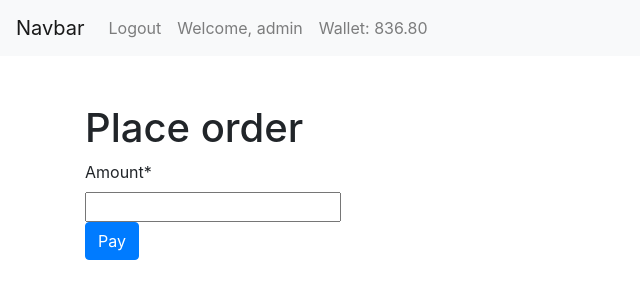
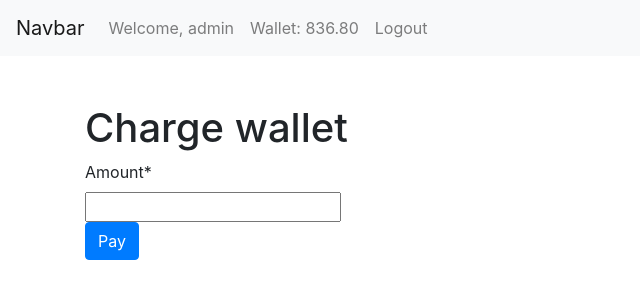
Before and after one commit to demono10000/Projekt-sklep, a Django app: page /wallet/ in a window 1280 px wide. Shown: the top 300 px of the page, without its empty margins (0-640 px from the left). Run offline with Django 4.2, Linux system fonts and the light colour scheme; a user stored in the database is signed in; data comes from the database, SQL or seed files in the repository; some libraries are stand-ins or nearby versions.

Commit message:
Modified navbar

```diff
--- a/main/templates/main/chargeWallet.html
+++ b/main/templates/main/chargeWallet.html
@@ -6,7 +6,7 @@
 {% load crispy_forms_tags %}
 
 <div class="container py-5">
-  <h1>Place order</h1>
+  <h1>Charge wallet</h1>
   <form method="POST">
     {% csrf_token %}
     {{ form|crispy }}
--- a/main/templates/main/includes/navbar.html
+++ b/main/templates/main/includes/navbar.html
@@ -1,22 +1,21 @@
     <!--Navbar-->
     <nav class="navbar navbar-expand-lg navbar-light bg-light">
-      <a class="navbar-brand" href="#">Navbar</a>
+      <a class="navbar-brand" href="{% url 'main:homepage' %}">Navbar</a>
       <button class="navbar-toggler" type="button" data-toggle="collapse" data-target="#navbarText" aria-controls="navbarText" aria-expanded="False" aria-label="Toggle navigation">
         <span class="navbar-toggler-icon"></span>
       </button>
       <div class="collapse navbar-collapse" id="navbarText">
         <ul class="navbar-nav mr-auto">
           {% if user.is_authenticated %}
-
-          <li class="nav-item">
-            <a class="nav-link" href="/logout">Logout</a>
-          </li>
           <li class="nav-item">
             <a class="nav-link" href="#">Welcome, {{user.username}}</a>
           </li>
           <li class="nav-item">
             <!--wallet balance-->
-            <a class="nav-link" href="#">Wallet: {{user.wallet.balance}}</a>
+            <a class="nav-link" href="/wallet">Wallet: {{user.wallet.balance}}</a>
+          </li>
+           <li class="nav-item">
+            <a class="nav-link" href="/logout">Logout</a>
           </li>
           {% else %}
 
--- a/main/views.py
+++ b/main/views.py
@@ -63,7 +63,7 @@ def order_request(request):
                 return redirect("main:order")
             if not form.user_have_enough_money(Order.objects.get(user=request.user, paid=False).service, form.cleaned_data.get('quantity')):
                 messages.error(request, "You don't have enough money to place this order.")
-                return redirect("main:order")
+                return redirect("main:charge_wallet")
             form.save()
             return redirect("main:confirm")
         form = SelectServiceForm(request.user, request.POST)
@@ -115,7 +115,7 @@ def order_confirm(request):
         wallet = Wallet.objects.get(user=request.user)
         if order.quantity * order.service.price > wallet.balance:
             messages.error(request, "You don't have enough money to place this order.")
-            return redirect("main:order")
+            return redirect("main:charge_wallet")
         wallet.balance -= order.service.price * order.quantity
         wallet.save()
         order.paid = True
@@ -133,6 +133,9 @@ def charge_wallet_request(request):
     if request.method == "POST":
         form = ChargeWalletForm(request.user, request.POST)
         if form.is_valid():
+            if form.cleaned_data.get('amount') <= 0:
+                messages.error(request, "You must charge more than 0$.")
+                return redirect("main:charge_wallet")
             form.save()
             messages.success(request, "Wallet charged successfully.")
             return redirect("main:homepage")
```
